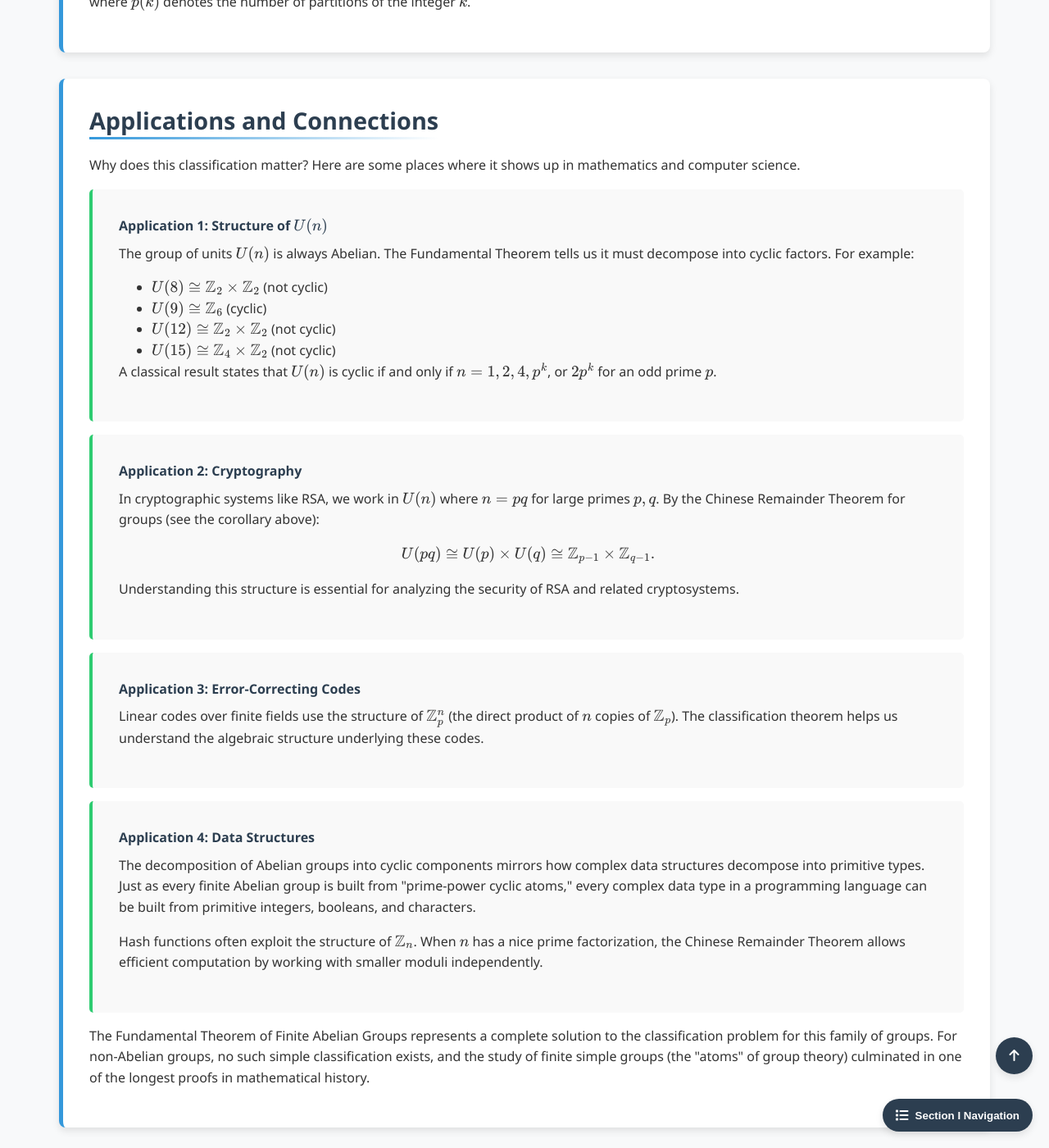
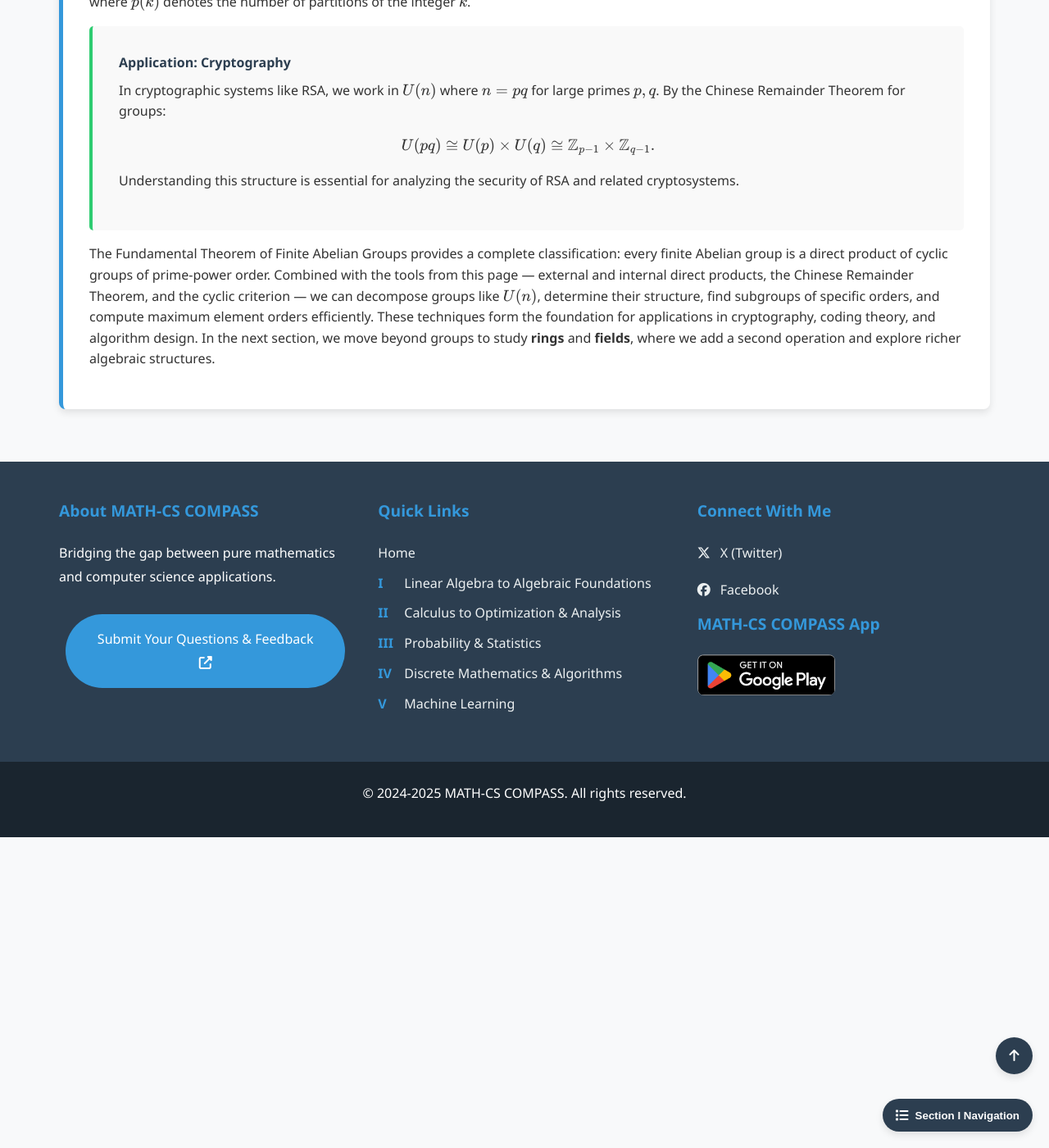
Before and after one commit to Yusukey01/yusukey01.github.io, a Jekyll site: the page built from Mathematics/Linear_algebra/group_classification.html, in a window 1280 px wide and 1400 px high, scrolled down 17103 px. Shown: the whole window at 82% size. Built offline with Jekyll 4.4.1, drawn with Linux system fonts in a browser that asks for light colours.

Commit message:
Section I-18, removed applications and added conclusion

```diff
--- a/Mathematics/Linear_algebra/group_classification.html
+++ b/Mathematics/Linear_algebra/group_classification.html
@@ -1067,39 +1066,11 @@ uses_python: false
                     where \(p(k)\) denotes the number of partitions of the integer \(k\).
                 </p>
 
-            </section>
-
-            <section id="application" class="section-content">
-                <h2>Applications and Connections</h2>
-
-                <p>
-                    Why does this classification matter? Here are some places where it shows up in
-                    mathematics and computer science.
-                </p>
-
                 <div class="proof">
-                    <span class="proof-title">Application 1: Structure of \(U(n)\)</span>
+                    <span class="proof-title">Application: Cryptography</span>
                     <p>
-                        The group of units \(U(n)\) is always Abelian. The Fundamental Theorem tells us it must
-                        decompose into cyclic factors. For example:
-                    </p>
-                    <ul style="padding-left: 40px;">
-                        <li>\(U(8) \cong \mathbb{Z}_2 \times \mathbb{Z}_2\) (not cyclic)</li>
-                        <li>\(U(9) \cong \mathbb{Z}_6\) (cyclic)</li>
-                        <li>\(U(12) \cong \mathbb{Z}_2 \times \mathbb{Z}_2\) (not cyclic)</li>
-                        <li>\(U(15) \cong \mathbb{Z}_4 \times \mathbb{Z}_2\) (not cyclic)</li>
-                    </ul>
-                    <p>
-                        A classical result states that \(U(n)\) is cyclic if and only if
-                        \(n = 1, 2, 4, p^k\), or \(2p^k\) for an odd prime \(p\).
-                    </p>
-                </div>
-
-                <div class="proof">
-                    <span class="proof-title">Application 2: Cryptography</span>
-                     <p>
                         In cryptographic systems like RSA, we work in \(U(n)\) where \(n = pq\) for large primes \(p, q\).
-                        By the Chinese Remainder Theorem for groups (see the corollary above):
+                        By the Chinese Remainder Theorem for groups:
                         \[
                         U(pq) \cong U(p) \times U(q) \cong \mathbb{Z}_{p-1} \times \mathbb{Z}_{q-1}.
                         \]
@@ -1108,35 +1079,16 @@ uses_python: false
                     </p>
                 </div>
 
-                <div class="proof">
-                    <span class="proof-title">Application 3: Error-Correcting Codes</span>
-                    <p>
-                        Linear codes over finite fields use the structure of \(\mathbb{Z}_p^n\)
-                        (the direct product of \(n\) copies of \(\mathbb{Z}_p\)). The classification theorem
-                        helps us understand the algebraic structure underlying these codes.
-                    </p>
-                </div>
-
-                <div class="proof">
-                    <span class="proof-title">Application 4: Data Structures</span>
-                    <p>
-                        The decomposition of Abelian groups into cyclic components mirrors how complex data
-                        structures decompose into primitive types. Just as every finite Abelian group is
-                        built from "prime-power cyclic atoms," every complex data type in a programming
-                        language can be built from primitive integers, booleans, and characters.
-                    </p>
-                    <p>
-                        Hash functions often exploit the structure of \(\mathbb{Z}_n\). When \(n\) has a
-                        nice prime factorization, the Chinese Remainder Theorem allows efficient
-                        computation by working with smaller moduli independently.
-                    </p>
-                </div>
-
                 <p>
-                    The Fundamental Theorem of Finite Abelian Groups represents a complete solution to the
-                    classification problem for this family of groups. For non-Abelian groups, no such simple
-                    classification exists, and the study of finite simple groups (the "atoms" of group theory)
-                    culminated in one of the longest proofs in mathematical history.
+                    The Fundamental Theorem of Finite Abelian Groups provides a complete classification:
+                    every finite Abelian group is a direct product of cyclic groups of prime-power order.
+                    Combined with the tools from this page — external and internal direct products, the
+                    Chinese Remainder Theorem, and the cyclic criterion — we can decompose groups like
+                    \(U(n)\), determine their structure, find subgroups of specific orders, and compute
+                    maximum element orders efficiently. These techniques form the foundation for applications
+                    in cryptography, coding theory, and algorithm design. In the next section, we move beyond
+                    groups to study <strong>rings</strong> and <strong>fields</strong>, where we add a second
+                    operation and explore richer algebraic structures.
                 </p>
 
             </section>
```
Also changed, not shown: other parts of Mathematics/Linear_algebra/group_classification.html (+0 -1 lines).
